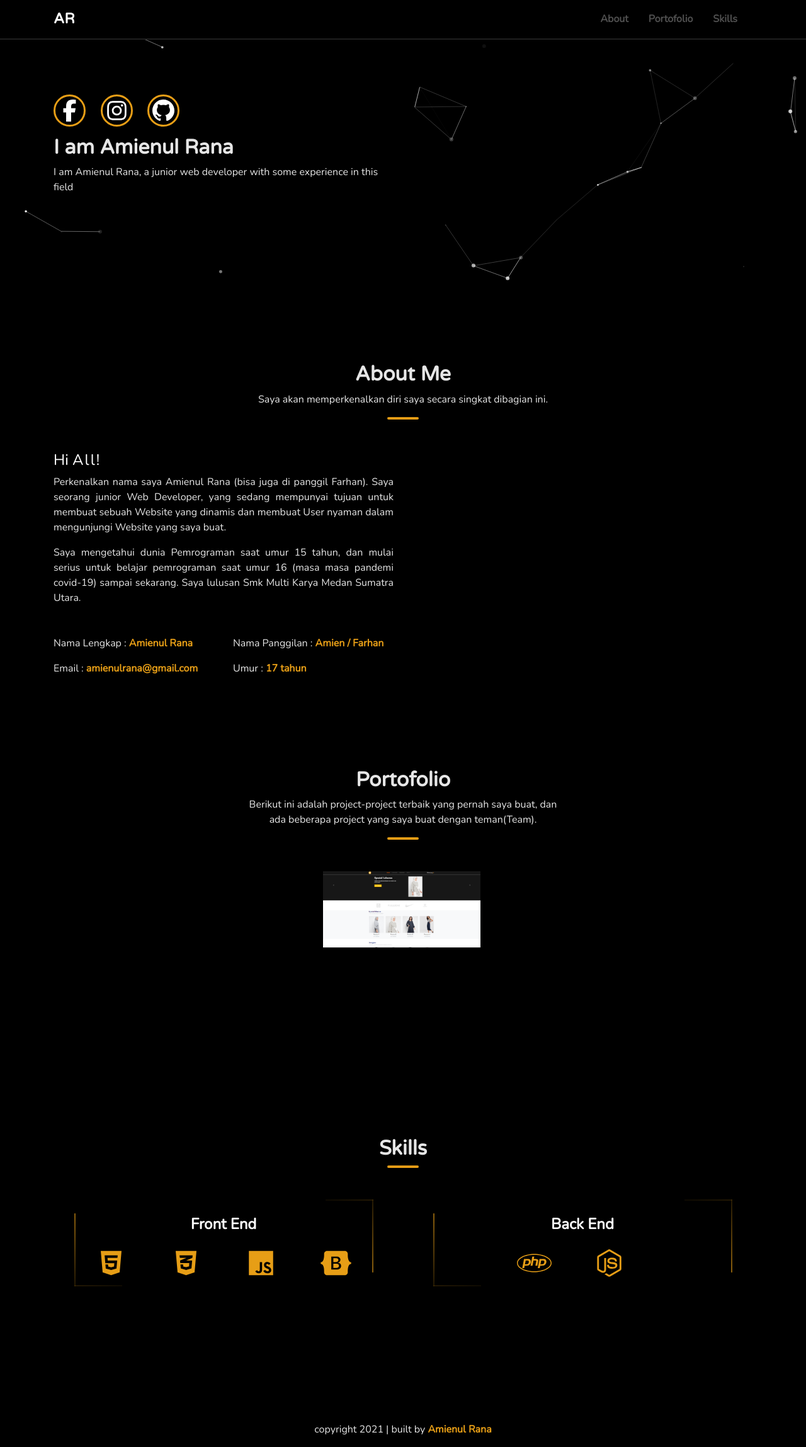
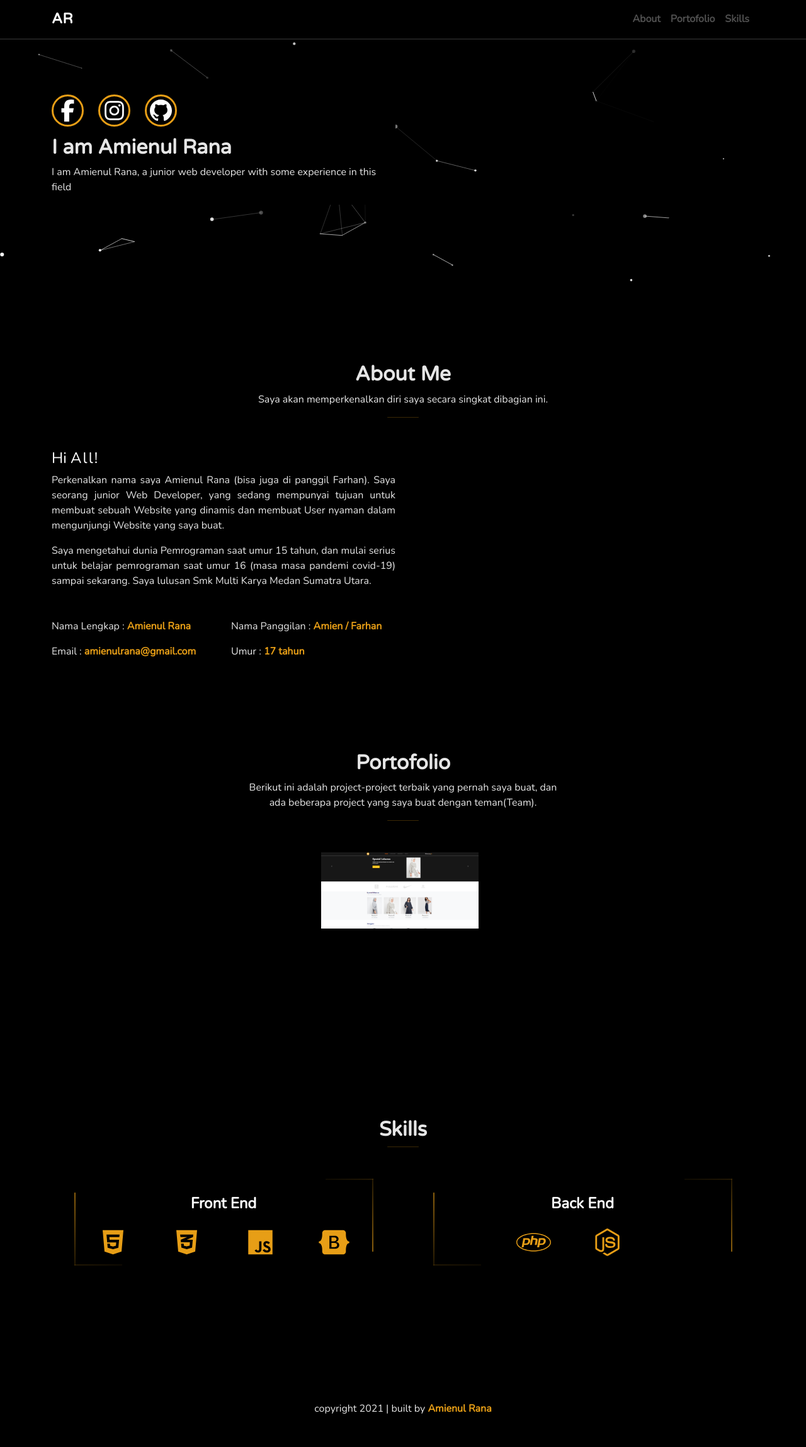
Before and after one commit to AmienulRana/AmienulRana.github.io, a plain HTML site: page index.html in a window 1280 px wide. Shown: the whole page at 63% size. After the commit the page ends 2264 px from the top, so only its background shows below. Drawn offline with nearby package versions, Linux system fonts and the light colour scheme.

Commit message:
Mengubah versi boostrap dari v4 ke v5

```diff
--- a/index.html
+++ b/index.html
@@ -6,16 +6,14 @@
     <meta name="viewport" content="width=device-width, initial-scale=1, shrink-to-fit=no">
 
     <!-- Bootstrap CSS -->
-    <link rel="stylesheet" href="https://cdn.jsdelivr.net/npm/bootstrap@4.5.3/dist/css/bootstrap.min.css" integrity="sha384-TX8t27EcRE3e/ihU7zmQxVncDAy5uIKz4rEkgIXeMed4M0jlfIDPvg6uqKI2xXr2" crossorigin="anonymous">
+    <link href="https://cdn.jsdelivr.net/npm/bootstrap@5.0.0-beta2/dist/css/bootstrap.min.css" rel="stylesheet" integrity="sha384-BmbxuPwQa2lc/FVzBcNJ7UAyJxM6wuqIj61tLrc4wSX0szH/Ev+nYRRuWlolflfl" crossorigin="anonymous">
 
-    <!-- AOS -->
+
+
     <link href="https://unpkg.com/aos@2.3.1/dist/aos.css" rel="stylesheet">
 
-    <!-- My Css -->
     <link rel="stylesheet" href="css/style.css">
 
-
-    <!-- Font -->
     <link rel="preconnect" href="https://fonts.gstatic.com">
     <link href="https://fonts.googleapis.com/css2?family=Nunito:wght@300&family=Source+Sans+Pro:wght@600&family=Varela+Round&display=swap" rel="stylesheet">
 
@@ -36,9 +34,9 @@
           </button>
           <div class="collapse navbar-collapse" id="navbarNavAltMarkup">
             <div class="navbar-nav m-auto" style="margin-right: 0px !important;">
-              <a class="nav-link mr-3" href="#">About</a>
-              <a class="nav-link mr-3" href="#">Portofolio</a>
-              <a class="nav-link mr-3" href="#">Skills</a>
+              <a class="nav-link mr-3" href="#about">About</a>
+              <a class="nav-link mr-3" href="#portofolio">Portofolio</a>
+              <a class="nav-link mr-3" href="#skills">Skills</a>
             </div>
           </div>
       </div>
@@ -46,7 +44,7 @@
 
 
 
-    <div class="banner">
+    <div class="banner" id="banner">
       <div class="container-fluid container">
         <div class="row">
           <div class="col-lg-6 col-md-6 col-sm-6 col-12" id="hallo">
@@ -116,7 +114,7 @@
 
 
 
-    <div class="portofolio">
+    <div class="portofolio" id="portofolio">
       <div class="container container-fluid">
         <div class="row" data-aos="fade-up">
           <div class="col text-center">
@@ -136,7 +134,7 @@
 
 
 
-    <div class="skills">
+    <div class="skills" id="skills">
       <div class="container container-fluid">
         <div class="row" data-aos="fade-up">
           <div class="col text-center">
@@ -187,8 +185,7 @@
         </div>
       </div>
     </footer>
-    <script src="https://code.jquery.com/jquery-3.5.1.slim.min.js" integrity="sha384-DfXdz2htPH0lsSSs5nCTpuj/zy4C+OGpamoFVy38MVBnE+IbbVYUew+OrCXaRkfj" crossorigin="anonymous"></script>
-    <script src="https://cdn.jsdelivr.net/npm/bootstrap@4.5.3/dist/js/bootstrap.bundle.min.js" integrity="sha384-ho+j7jyWK8fNQe+A12Hb8AhRq26LrZ/JpcUGGOn+Y7RsweNrtN/tE3MoK7ZeZDyx" crossorigin="anonymous"></script>
+    <script src="https://cdn.jsdelivr.net/npm/bootstrap@5.0.0-beta2/dist/js/bootstrap.bundle.min.js" integrity="sha384-b5kHyXgcpbZJO/tY9Ul7kGkf1S0CWuKcCD38l8YkeH8z8QjE0GmW1gYU5S9FOnJ0" crossorigin="anonymous"></script>
 
     <script
       src="https://cdnjs.cloudflare.com/ajax/libs/gsap/3.5.1/gsap.min.js"
```
